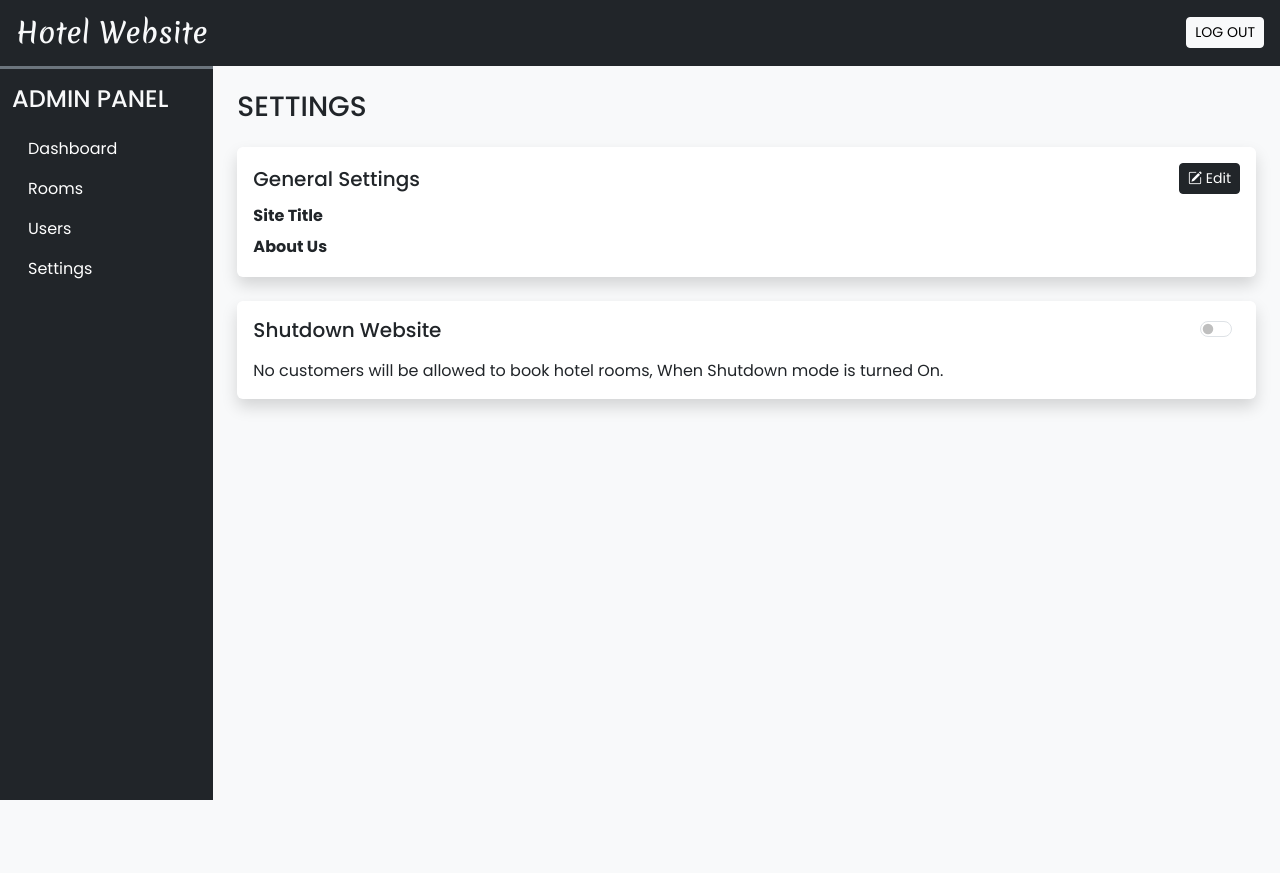
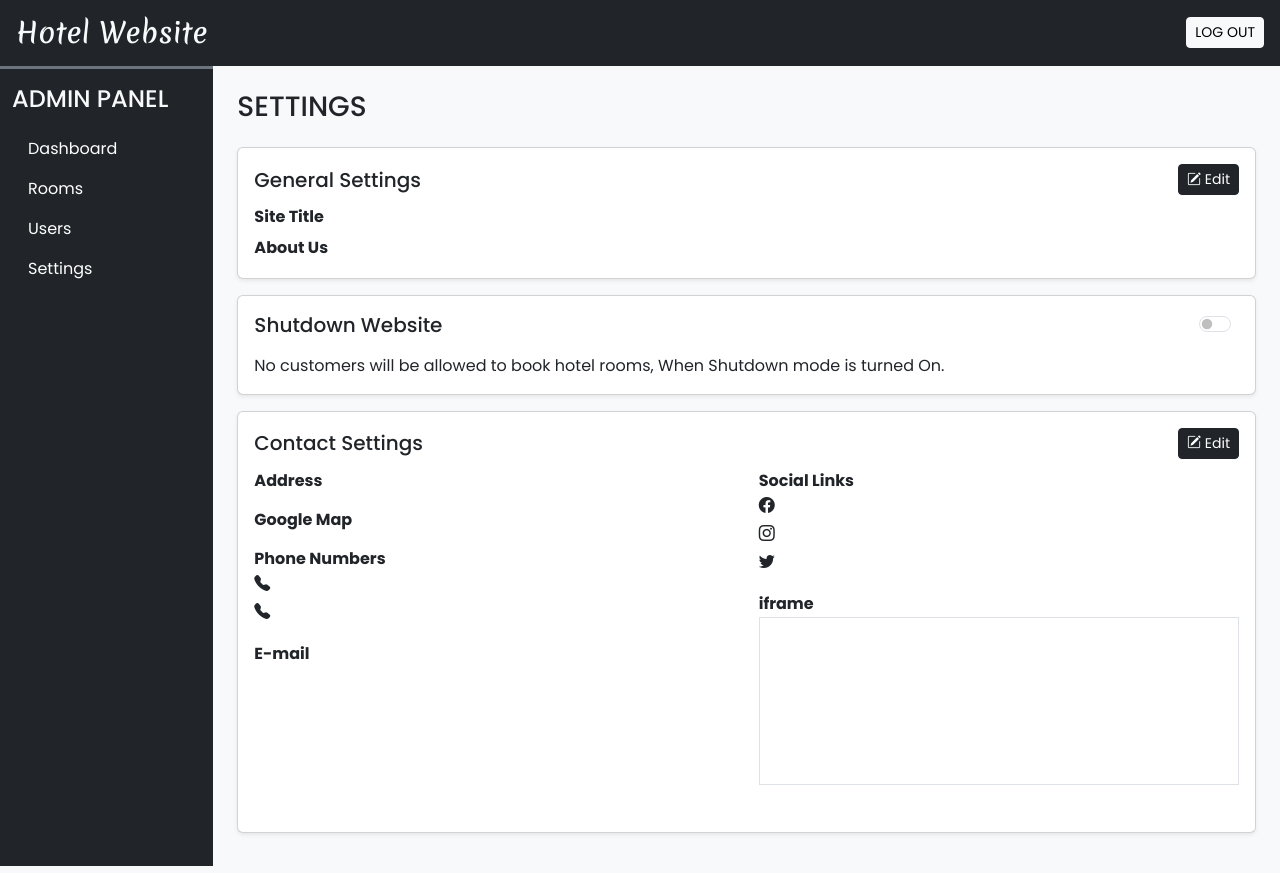
Before and after one commit to Code2With-Pratik/minor-project-Hotel-Website, a PHP site: page /admin/settings.php in a window 1280 px wide. Before the commit the page ends 800 px from the top, so only its background shows below. Run offline with PHP 8.4, Linux system fonts and the light colour scheme; the visitor is signed in with stand-in values (Sample User, id 1); data that the repository does not hold is empty.

Commit message:
new function created as get_contacts to fetch the data of contact section from data base

```diff
--- a/admin/settings.php
+++ b/admin/settings.php
@@ -22,7 +22,7 @@
             <h3 class="mb-4 " >SETTINGS</h3>
 
                 <!-- General settings section -->
-      <div class="card border-0 shadow mb-4">
+            <div class="card border-1 shadow-sm mb-3">
               <div class="card-body">
                 <div class="d-flex align-items-center justify-content-between mb-3">
                   <h5 class="card-title m-0" >General Settings</h5>
@@ -41,7 +41,7 @@
               <!--General settings Modal -->
             <div class="modal fade" id="general-s" data-bs-backdrop="static" data-bs-keyboard="true" tabindex="-1" aria-labelledby="staticBackdropLabel" aria-hidden="true">
               <div class="modal-dialog">
-          <form>
+                <form id="general_s_form">
                   <div class="modal-content">
                     <div class="modal-header">
                       <h5 class="modal-title">General Settings</h5>
@@ -49,18 +49,18 @@
                     <div class="modal-body">
 
                       <div class="mb-3 ">
-                 <label class="form-label">Site Title</label>
-                 <input type="text" name="site_title" id="site_title_inp" class="form-control shadow-none">
+                      <label class="form-label fw-bold">Site Title</label>
+                      <input type="text" name="site_title" id="site_title_inp" class="form-control shadow-none" required >
                       </div>
                       <div class="mb-3">
-                 <label class="form-label">About Us</label>
-                 <textarea  name="site_about" id="site_about_inp" class="form-control shadow-none" rows="6"></textarea>
+                      <label class="form-label fw-bold">About Us</label>
+                      <textarea  name="site_about" id="site_about_inp" class="form-control shadow-none" rows="6" required ></textarea>
                       </div>
 
                     </div>
                     <div class="modal-footer">
                       <button type="button" onclick="site_title.value = general_data.site_title, site_about.value = general_data.site_about" class="btn text-secondary shadow-none" data-bs-dismiss="modal" >CANCEL</button>
-                <button type="button" onclick="upd_general(site_title.value,site_about.value)" class="btn custom-bg text-white shadow-none">SUBMIT</button>
+                      <button type="submit" class="btn custom-bg text-white shadow-none">SUBMIT</button>
                     </div>
                   </div>
                 </form>
@@ -68,7 +68,7 @@
             </div>
 
               <!--shutdown section -->
-      <div class="card border-0 shadow">
+            <div class="card border-1 shadow-sm mb-3">
               <div class="card-body">
                 <div class="d-flex align-items-center justify-content-between mb-3">
                   <h5 class="card-title m-0" >Shutdown Website</h5>
@@ -84,6 +84,71 @@
               </div>
             </div>
 
+             <!-- contact details section -->
+
+             <div class="card border-1 shadow-sm mb-3">
+              <div class="card-body">
+                <div class="d-flex align-items-center justify-content-between mb-3">
+                  <h5 class="card-title m-0" >Contact Settings</h5>
+                  <!-- Button trigger modal -->
+                  <button type="button" class="btn btn-dark shadow-none btn-sm" data-bs-toggle="modal" data-bs-target="#contacts-s">
+                  <i class="bi bi-pencil-square"></i> Edit
+                  </button>
+                </div>
+                <div class="row">
+                  <div class="col-lg-6">
+                    <div class="mb-4">
+                      <h6 class="card-subtitle mb-1 fw-bold">Address</h6>
+                      <p class="card-text" id="address" ></p>
+                    </div>
+                    <div class="mb-4">
+                      <h6 class="card-subtitle mb-1 fw-bold">Google Map</h6>
+                      <p class="card-text" id="gmap" ></p>
+                    </div>
+                    <div class="mb-4">
+                      <h6 class="card-subtitle mb-1 fw-bold">Phone Numbers</h6>
+                      <p class="card-text mb-1">
+                        <i class="bi bi-telephone-fill"></i>
+                        <span id="pn1"></span>
+                      </p>
+                      <p class="card-text">
+                        <i class="bi bi-telephone-fill"></i>
+                        <span id="pn2"></span>
+                      </p>
+                    </div>
+                    <div class="mb-4">
+                      <h6 class="card-subtitle mb-1 fw-bold">E-mail</h6>
+                      <p class="card-text" id="email" ></p>
+                    </div>
+                  </div>
+                  <div class="col-lg-6">
+                   <div class="mb-4">
+                      <h6 class="card-subtitle mb-1 fw-bold">Social Links</h6>
+                      <p class="card-text mb-1">
+                        <i class="bi bi-facebook"></i>
+                        <span id="fb"></span>
+                      </p>
+                      <p class="card-text mb-1">
+                        <i class="bi bi-instagram"></i>
+                        <span id="insta"></span>
+                      </p>
+                      <p class="card-text">
+                        <i class="bi bi-twitter"></i>
+                        <span id="tw"></span>
+                      </p>
+                    </div>
+                    <div class="mb-4">
+                      <h6 class="card-subtitle mb-1 fw-bold">iframe</h6>
+                      <iframe id="iframe" class="border p-2 w-100" loading="lazy"></iframe>
+                    </div>
+                  </div>
+                </div>
+
+              </div>
+            </div>
+
+
+
       </div>
     </div>
   </div>
@@ -93,15 +158,17 @@
 <?php require('inc/scripts.php'); ?>
 <!-- AJAX code -->
 <script>
-  let general_data;
+  let general_data, contacts_data;
+
+  let general_s_form = document.getElementById('general_s_form');
+  let site_title_inp = document.getElementById('site_title_inp');
+  let site_about_inp = document.getElementById('site_about_inp');
 
   function get_general()
   {
     let site_title = document.getElementById('site_title');
     let site_about = document.getElementById('site_about');
 
-    let site_title_inp = document.getElementById('site_title_inp');
-    let site_about_inp = document.getElementById('site_about_inp');
 
     let shutdown_toggle = document.getElementById('shutdown-toggle');
 
@@ -130,6 +197,11 @@
 
     xhr.send('get_general');
   }
+
+  general_s_form.addEventListener('submit',function(e){
+    e.preventDefault();
+    upd_general(site_title_inp.value,site_about_inp.value);
+  })
 
   function upd_general(site_title_val,site_about_val)
   {
@@ -180,8 +252,26 @@
     xhr.send('upd_shutdown='+val);
   }
 
+  function get_contacts()
+  {
+    let contacts_p_id = ['address','gmap','pn1','pn2','email','fb','insta','tw'];
+    let iframe = document.getElementById('iframe');
+
+    let xhr = new XMLHttpRequest();
+    xhr.open("POST","ajax/settings_crud.php",true);
+    xhr.setRequestHeader('Content-type', 'application/x-www-form-urlencoded');
+
+    xhr.onload = function(){
+      contacts_data = JSON.parse(this.responseText);
+      console.log(contact_data);
+    }
+
+    xhr.send('get_contacts');
+  }
+
   window.onload = function(){
     get_general();
+    get_contacts();
   }
 
 </script>
```
Lines whose indentation alone changed are shown as unchanged.
